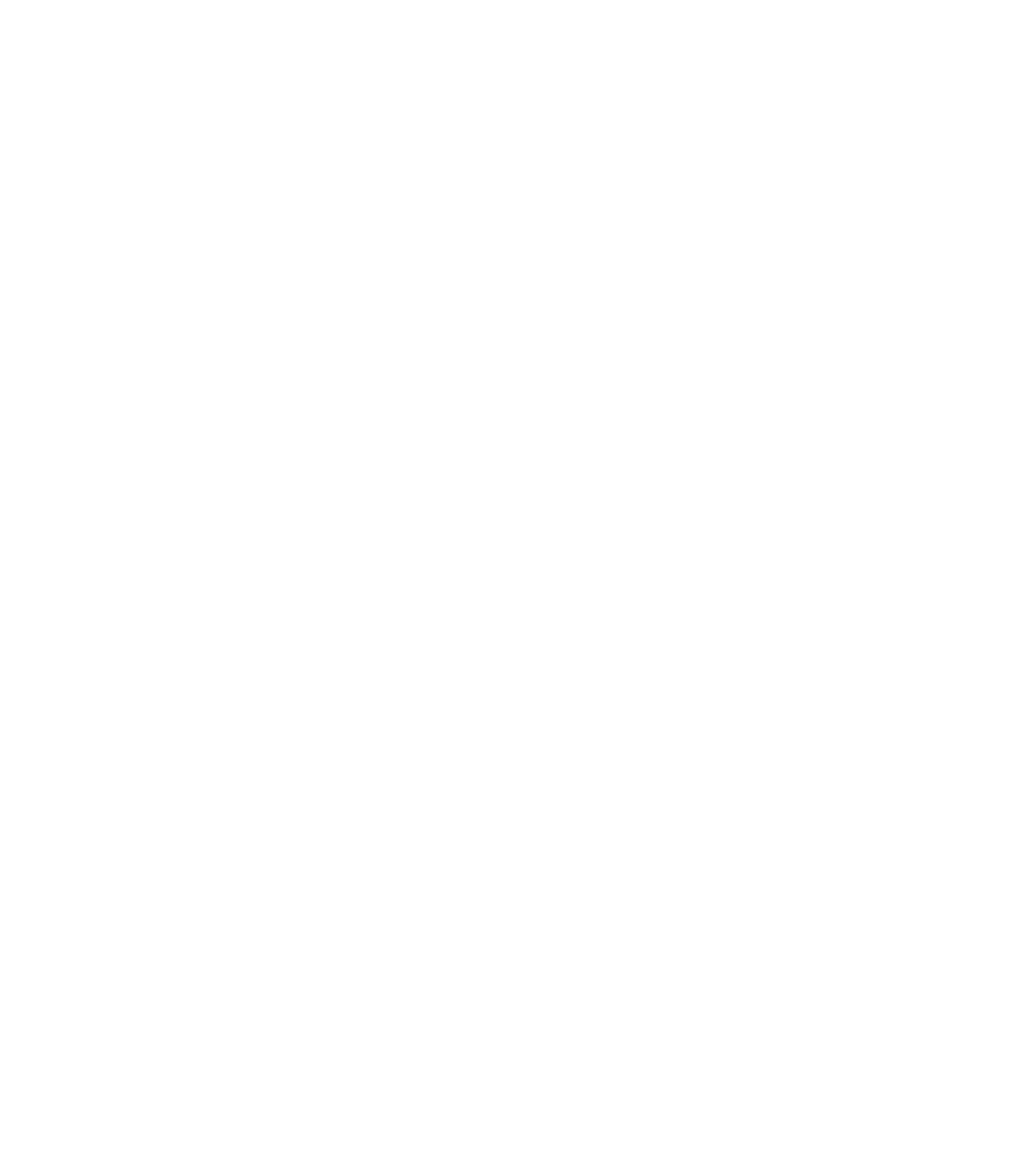
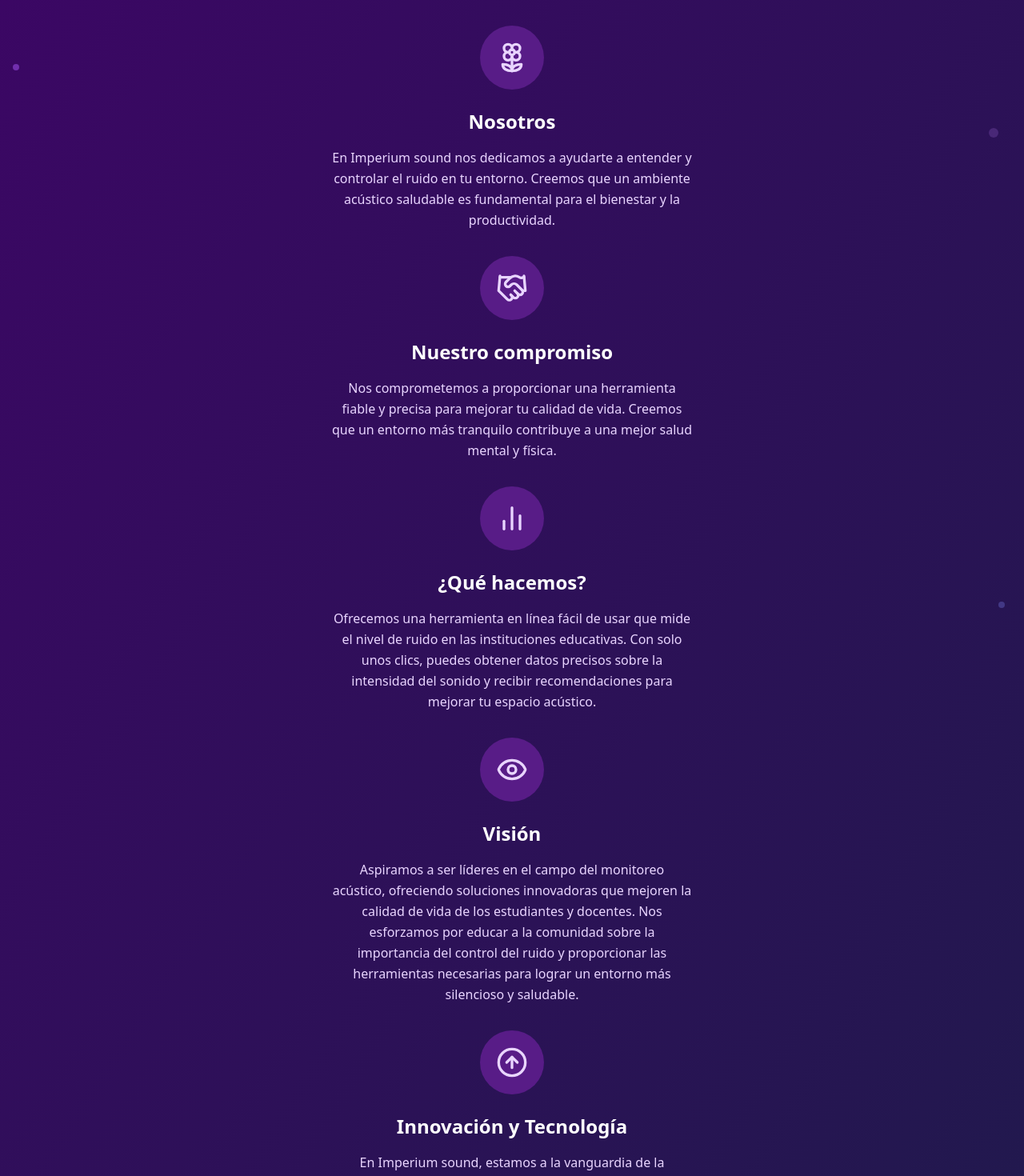
Before and after one commit to sebassg/imperiumSound-movile, a React (Vite) app: page /nosotros in a window 1280 px wide. Before the commit this address had no page. Shown: the top 1470 px of the page at 80% size. Before the commit the page ends 800 px from the top, so only its background shows below. Built offline with nearby package versions, Linux system fonts and the light colour scheme.

Commit message:
Implementacion Paginas y estilos

```diff
--- a/package.json
+++ b/package.json
@@ -13,6 +13,7 @@
   },
   "dependencies": {
     "js-cookie": "^3.0.5",
+    "lucide-react": "^0.454.0",
     "react": "^18.3.1",
     "react-dom": "^18.3.1",
     "react-router-dom": "^6.26.2",
--- a/src/App.tsx
+++ b/src/App.tsx
@@ -5,13 +5,16 @@ import "./App.css";
 import Register from './pages/register/Register';
 import RegistroSonoroIndex from './pages/registroSonoro/RegistroSonoroIndex.tsx';
 import Redirector from './components/Render.tsx';
-
+import ServiciosPagina from './pages/servicios/servicios.tsx';
+import NosotrosPagina from './pages/nosotros/nosotros.tsx';
 function App() {
   return (
     <Router>
       <Routes>
-       <Route path="/" element={<Redirector />} />
-        <Route path="/home" element={<Home />} />
+        {/*<Route path="/" element={<Redirector />} />*/}
+        <Route path="/inicio" element={<Home/>} />
+        <Route path="/servicios" element={<ServiciosPagina/>} />
+        <Route path="/nosotros" element={<NosotrosPagina/>} /> {}
         <Route path='/login' element={<Login />} />
         <Route path='/register' element={<Register />} />
         <Route path='/registrosSonoros' element={<RegistroSonoroIndex />} />
--- /dev/null
+++ b/src/components/Nosotros.tsx
@@ -0,0 +1,70 @@
+import "../index.css";
+import { Flower2, Handshake, BarChart2, Eye, ArrowUpCircle, Award } from "lucide-react";
+
+const Nosotros = [
+  {
+    title: "Nosotros",
+    description: "En Imperium sound nos dedicamos a ayudarte a entender y controlar el ruido en tu entorno. Creemos que un ambiente acústico saludable es fundamental para el bienestar y la productividad.",
+    icon: Flower2
+  },
+  {
+    title: "Nuestro compromiso",
+    description: "Nos comprometemos a proporcionar una herramienta fiable y precisa para mejorar tu calidad de vida. Creemos que un entorno más tranquilo contribuye a una mejor salud mental y física.",
+    icon: Handshake
+  },
+  {
+    title: "¿Qué hacemos?",
+    description: "Ofrecemos una herramienta en línea fácil de usar que mide el nivel de ruido en las instituciones educativas. Con solo unos clics, puedes obtener datos precisos sobre la intensidad del sonido y recibir recomendaciones para mejorar tu espacio acústico.",
+    icon: BarChart2
+  },
+  {
+    title: "Visión",
+    description: "Aspiramos a ser líderes en el campo del monitoreo acústico, ofreciendo soluciones innovadoras que mejoren la calidad de vida de los estudiantes y docentes. Nos esforzamos por educar a la comunidad sobre la importancia del control del ruido y proporcionar las herramientas necesarias para lograr un entorno más silencioso y saludable.",
+    icon: Eye
+  },
+  {
+    title: "Innovación y Tecnología",
+    description: "En Imperium sound, estamos a la vanguardia de la tecnología acústica. Nuestra herramienta utiliza algoritmos avanzados y sensores precisos para ofrecerte datos exactos sobre el nivel de ruido. Estamos constantemente mejorando y actualizando nuestra tecnología para asegurarnos de que tengas acceso a las mejores soluciones disponibles en el mercado.",
+    icon: ArrowUpCircle
+  },
+  {
+    title: "Responsabilidad Social",
+    description: "Nos preocupamos por el impacto del ruido en la salud y el medio ambiente. Por eso, colaboramos con organizaciones y comunidades para promover la conciencia sobre la contaminación acústica y sus efectos. A través de campañas educativas y proyectos comunitarios, trabajamos para crear un entorno más saludable y sostenible para todos.",
+    icon: Award
+  }
+]
+
+export default function ComponentNosotros() {
+  return (
+    <>
+      <div className="min-h-screen bg-gradient-to-br from-purple-950 to-indigo-950 py-8 px-4">
+        <div className="max-w-[450px] mx-auto">
+          <div className="space-y-8">
+            {Nosotros.map((section, index) => (
+              <div key={index} className="flex flex-col items-center text-center">
+                <div className="mb-6">
+                  <div className="w-20 h-20 bg-purple-900 rounded-full flex items-center justify-center">
+                    <section.icon className="w-10 h-10 text-purple-200" />
+                  </div>
+                </div>
+
+                <h2 className="text-2xl font-bold text-white mb-4">
+                  {section.title}
+                </h2>
+
+                <p className="text-purple-200 leading-relaxed">
+                  {section.description}
+                </p>
+              </div>
+            ))}
+          </div>
+
+          {}
+          <div className="fixed top-20 left-4 w-2 h-2 bg-purple-500 rounded-full opacity-50" />
+          <div className="fixed bottom-10 right-6 w-2 h-2 bg-indigo-400 rounded-full opacity-30" />
+          <div className="fixed top-40 right-8 w-3 h-3 bg-purple-400 rounded-full opacity-20" />
+        </div>
+      </div>
+    </>
+  )
+}
--- /dev/null
+++ b/src/components/PagInicio.tsx
@@ -0,0 +1,39 @@
+import "../index.css";
+import { useNavigate } from "react-router-dom";
+import Navbar from "./Navbar";
+
+function PagInicio() {
+  const navigate = useNavigate();
+  const registroURL = "/register";
+
+  return (<>
+    <div className="min-h-screen bg-gradient-to-br from-[#0c041c] to-[#10041c] py-8 px-4">
+
+    <Navbar></Navbar>
+
+      <main className="flex flex-col items-start mt-24 px-6 md:px-12 w-full">
+        <div className="flex flex-col items-start mb-8">
+          <h1 className="text-5xl sm:text-6xl text-neutral-300 font-bold mb-4">10,000</h1>
+          <h2 className="text-3xl sm:text-4xl text-neutral-300 font-semibold mb-4">Personas a tiempo real</h2>
+        </div>
+
+        <p className="text-lg sm:text-xl max-w-lg mx-auto mb-8 text-neutral-400">
+          Bienvenidos a IMPERIUM SOUND, donde la música y el sonido se fusionan para ofrecerte una experiencia única. Únete a nuestra comunidad y sé parte de esta vibrante red de personas que disfrutan de lo mejor del entretenimiento sonoro, ¡todo en tiempo real!
+        </p>
+
+        <button
+          onClick={() => navigate(registroURL)}
+          className="bg-[#402484] text-white px-6 py-3 rounded-full text-lg text-neutral-00 font-medium font-bold transition duration-300"
+          >
+          REGISTRARME
+        </button>
+      </main>
+
+          <div className="fixed bottom-10 right-6 w-2 h-2 bg-indigo-400 rounded-full opacity-30" />
+          <div className="fixed top-40 right-8 w-3 h-3 bg-purple-400 rounded-full opacity-20" />
+    </div>
+          </>
+  );
+}
+
+export default PagInicio;
--- /dev/null
+++ b/src/components/servicios.tsx
@@ -0,0 +1,79 @@
+import "../index.css";
+import { Volume2, LineChart, Globe, CheckCircle, Headphones, Target } from "lucide-react"
+
+const services = [
+  {
+    title: "Control de ruido",
+    description: "En los entornos educativos, el dispositivo puede alertar a los administradores cuando los niveles de ruido excedan ciertos límites, lo que les permitirá tomar medidas para mantener un ambiente tranquilo y agradable.",
+    icon: Volume2
+  },
+  {
+    title: "Monitoreo",
+    description: "Proporciona información en tiempo real sobre los niveles de ruido en las aulas, lo que ayuda a las directivas a tomar medidas para reducir la contaminación acústica.",
+    icon: LineChart
+  },
+  {
+    title: "Accesibilidad",
+    description: "Disponible en cualquier dispositivo con acceso a internet, sin necesidad de descargas.",
+    icon: Globe
+  },
+  {
+    title: "Recomendaciones",
+    description: "Recibe consejos prácticos para reducir el ruido y mejorar tu bienestar.",
+    icon: CheckCircle
+  },
+  {
+    title: "Soporte Dedicado",
+    description: "Nuestro equipo de soporte está siempre disponible para ayudarte con cualquier duda o problema.",
+    icon: Headphones
+  },
+  {
+    title: "Precisión",
+    description: "Utilizamos tecnología avanzada para ofrecerte mediciones exactas del nivel de ruido.",
+    icon: Target
+  }
+]
+
+export default function ComponentServicios() {
+  return ( <>
+    <div className="min-h-screen bg-gradient-to-br from-purple-950 to-indigo-950 py-8 px-4">
+      <div className="max-w-md mx-auto">
+        <h1 className="text-4xl font-bold text-white text-center mb-8">
+          SERVICIOS
+        </h1>
+
+        <div className="space-y-4">
+          {services.map((service, index) => (
+              <div
+              key={index}
+              className="relative bg-indigo-950/50 rounded-3xl p-6 backdrop-blur-sm transform transition-transform hover:scale-102 hover:shadow-lg"
+              >
+              <div className="flex flex-col items-center gap-6">
+                <div className="w-24 h-24 bg-purple-600 rounded-full flex items-center justify-center">
+                  <div className="bg-white rounded-full p-6">
+                    <service.icon className="w-8 h-8 text-purple-600" />
+                  </div>
+                </div>
+
+                <div className="text-center">
+                  <h2 className="text-2xl font-semibold text-gray-200 mb-2">
+                    {service.title}
+                  </h2>
+                  <p className="text-gray-300">
+                    {service.description}
+                  </p>
+                </div>
+              </div>
+            </div>
+          ))}
+        </div>
+
+        {}
+        <div className="fixed top-20 left-4 w-2 h-2 bg-purple-500 rounded-full opacity-50" />
+        <div className="fixed bottom-10 right-6 w-2 h-2 bg-indigo-400 rounded-full opacity-30" />
+        <div className="fixed top-40 right-8 w-3 h-3 bg-purple-400 rounded-full opacity-20" />
+      </div>
+    </div>
+          </>
+  )
+}
--- a/src/pages/home/Home.tsx
+++ b/src/pages/home/Home.tsx
@@ -2,7 +2,7 @@
 import Navbar from "../../components/Navbar";
 import { useEffect, useState } from "react";
 import { validToken } from "../../components/Token";
-
+import PagInicio from "../../components/PagInicio";
 
 interface UserType {
   idUser: string;
@@ -37,9 +37,9 @@ export default function Home() {
 
   return (
     <>
-      <Navbar />
 
-      <h1>hola {userName}</h1>
+      <PagInicio/>
+
     </>
   );
 }
--- /dev/null
+++ b/src/pages/nosotros/nosotros.tsx
@@ -0,0 +1,10 @@
+import ComponentNosotros from "../../components/Nosotros"
+
+function NosotrosPagina(){
+    return(
+        <>
+            <ComponentNosotros></ComponentNosotros>
+        </>
+    )
+}
+export default NosotrosPagina;
--- /dev/null
+++ b/src/pages/servicios/servicios.tsx
@@ -0,0 +1,10 @@
+import ComponentServicios from "../../components/servicios"
+
+function ServiciosPagina(){
+    return(
+        <>
+            <ComponentServicios></ComponentServicios>
+        </>
+    )
+}
+export default ServiciosPagina;
```
Also changed, not shown: src/components/Navbar.tsx (+8 -8 lines), 1 other file (tests, documents, lock files or other folders).
